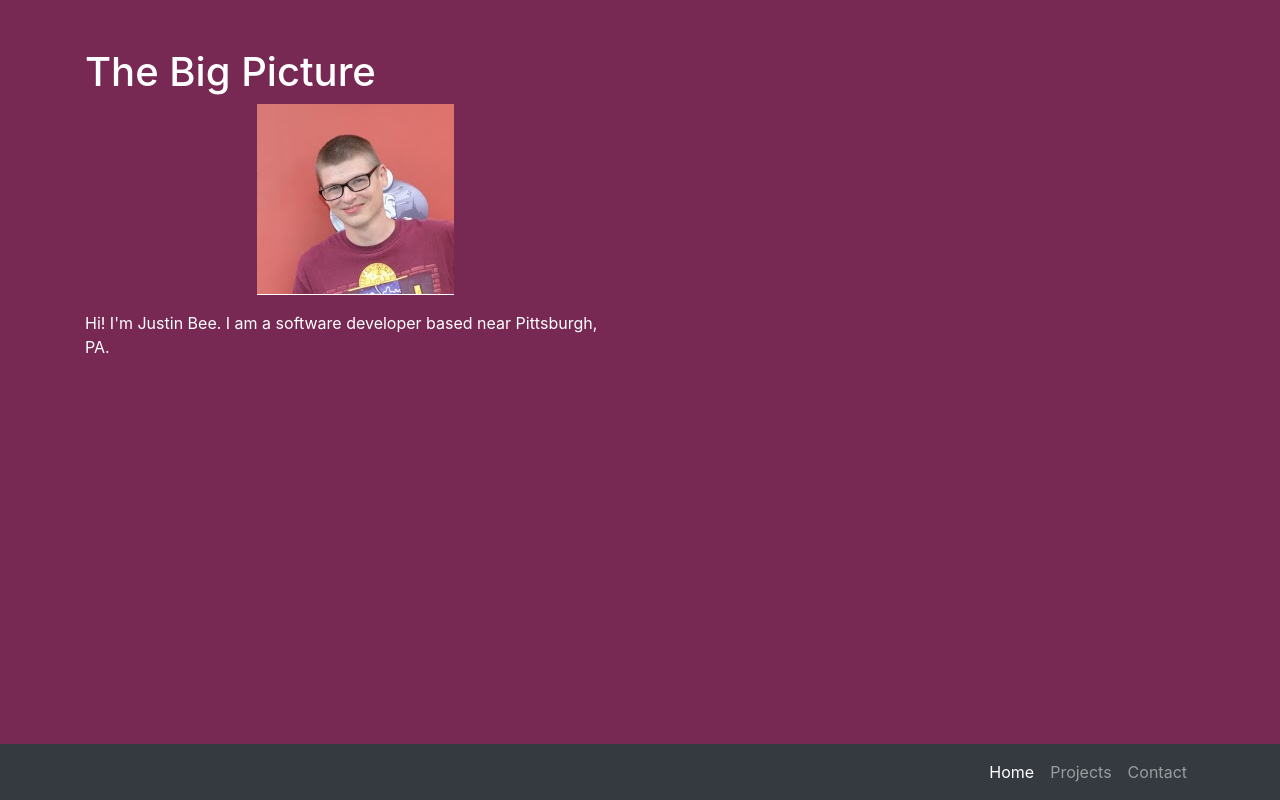
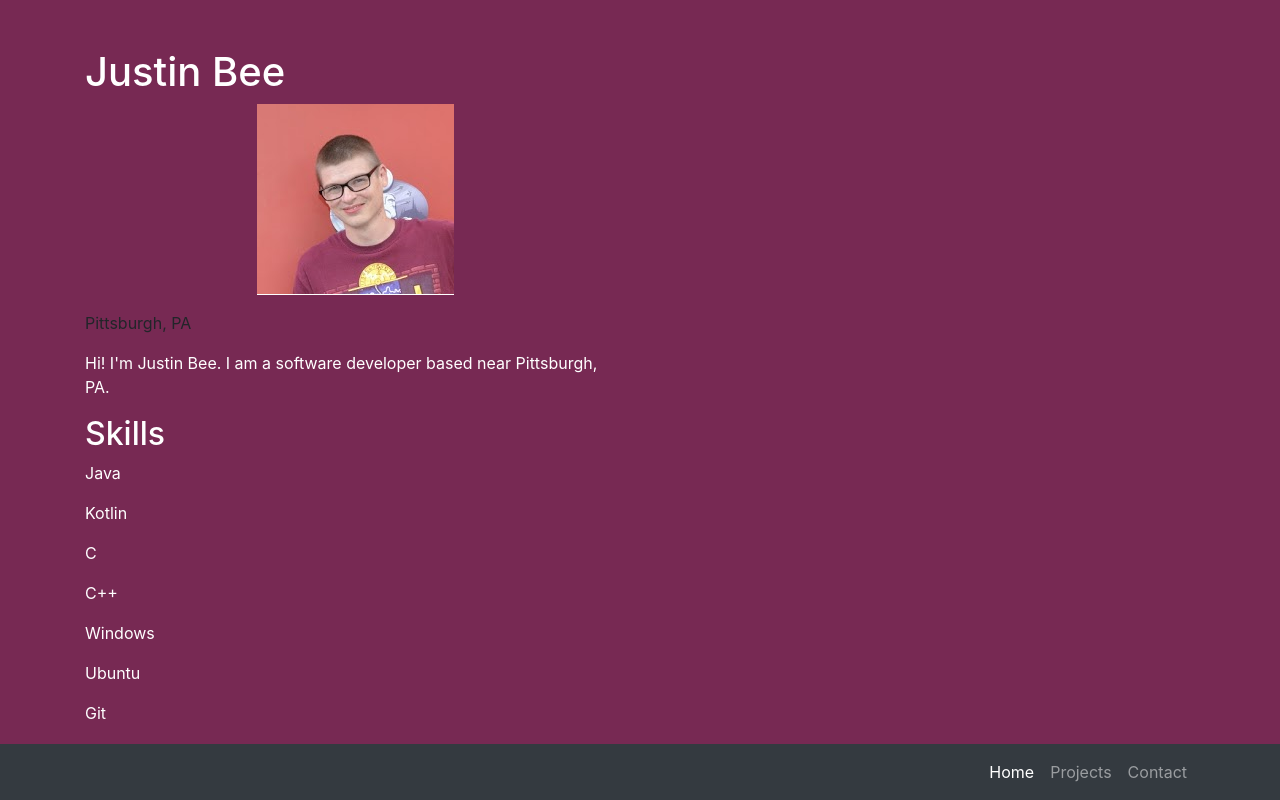
Before and after one commit to Justin-Bee/Justin-Bee.github.io, a website: page index.html in a window 1280 px wide. Drawn offline with Linux system fonts and the light colour scheme.

Commit message:
Update index.html

```diff
--- a/index.html
+++ b/index.html
@@ -52,7 +52,7 @@
     <div class="container">
       <div class="row">
         <div class="col-lg-6">
-          <h1 class="mt-5" style="color:white;">The Big Picture</h1>
+          <h1 class="mt-5" style="color:white;">Justin Bee</h1>
             </div>
       </div>
       <div class="row">
@@ -62,7 +62,23 @@
       </div>
       <div class="row">
         <div class="col-lg-6">
+          <p sytle="color:white;">Pittsburgh, PA</p></div></div>
+      <div class="row">
+        <div class="col-lg-6">
           <p style="color:white;">Hi! I'm Justin Bee. I am a software developer based near Pittsburgh, PA.</p>
+            </div>
+      </div>
+      <div class="row">
+        <div class="col-lg-6">
+          <h2 style="color:white;">Skills</h2>
+          <p style="color:white;">Java</p>
+          <p style="color:white;">Kotlin</p>
+          <p style="color:white;">C</p>
+          <p style="color:white;">C++</p>
+          <p style="color:white;">Windows</p>
+          <p style="color:white;">Ubuntu</p>
+          <p style="color:white;">Git</p>
+          <p style="color:white;"></p>
             </div>
       </div>
     </div>
```
